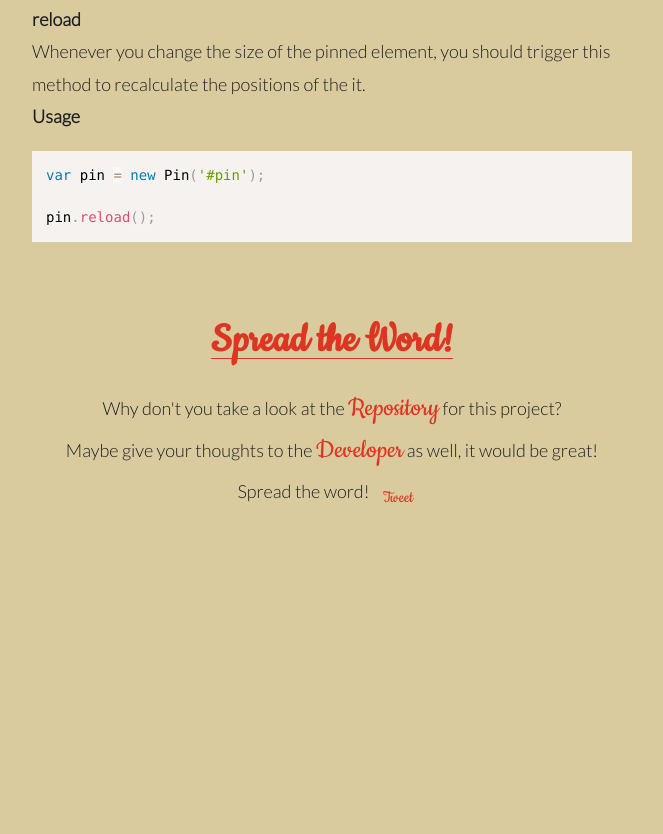
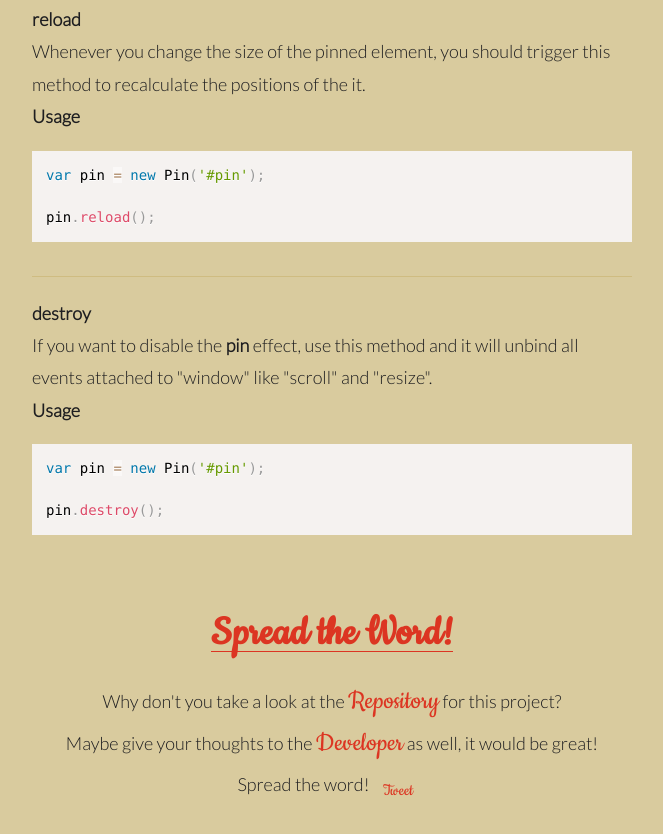
Before and after one commit to mauriciosoares/pin.js, a plain HTML site: page index.html in a window 1280 px wide. Shown: the part 5134-5968 px from the top of the page, without its empty margins (308-971 px from the left). Before the commit the page ends 5698 px from the top, so only its background shows below. Drawn offline with nearby package versions, Linux system fonts and the light colour scheme; a script that the page names is missing.

Commit message:
add destroy method to gh-page

```diff
--- a/index.html
+++ b/index.html
@@ -331,6 +331,17 @@ var pin = new Pin('#pin');
 
 pin.reload();
 </code></pre>
+
+      <p class="config-item">
+        <b>destroy</b><br>
+        If you want to disable the <b>pin</b> effect, use this method and it will unbind all events attached to "window" like "scroll" and "resize".<br>
+        <b>Usage</b>
+      </p>
+<pre><code class="language-javascript">
+var pin = new Pin('#pin');
+
+pin.destroy();
+</code></pre>
     </div>
 
 
```
